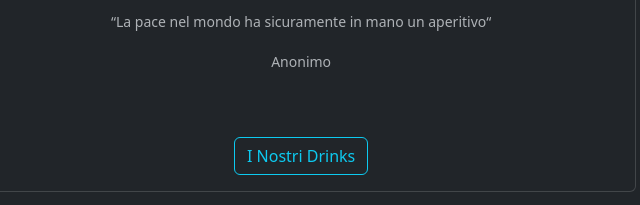
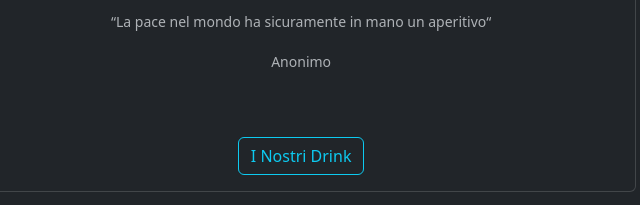
Before and after one commit to Rapsody0/Rapsody0.github.io, a plain HTML site: page index.html in a window 1280 px wide. Shown: the part 945-1150 px from the top of the page, 506-1146 px from the left. Drawn offline with nearby package versions, Linux system fonts and the light colour scheme.

Commit message:
Update index.html

```diff
--- a/index.html
+++ b/index.html
@@ -46,7 +46,7 @@
                             <h5 class="card-title">APERITIVI</h5>
                             <p class="card-text mt-3">Scegli il tuo drink preferito da gustare accompagnato da qualche sfiziosità</p>
                             <p class="card-text"><small class="text-muted"><p>“La pace nel mondo ha sicuramente in mano un aperitivo“</p> Anonimo</small></p>
-                            <a href="#" class="btn btn-outline-info mt-5">I Nostri Drinks</a>
+                            <a href="#" class="btn btn-outline-info mt-5">I Nostri Drink</a>
                         </div>
                     </div>
                 </div>
```
